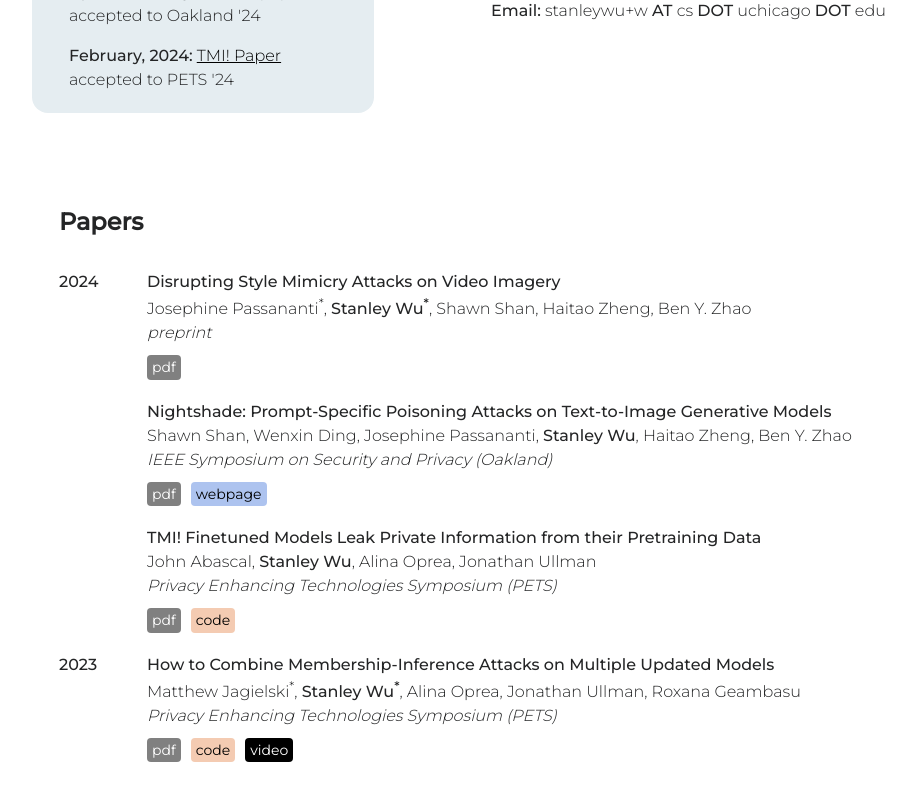
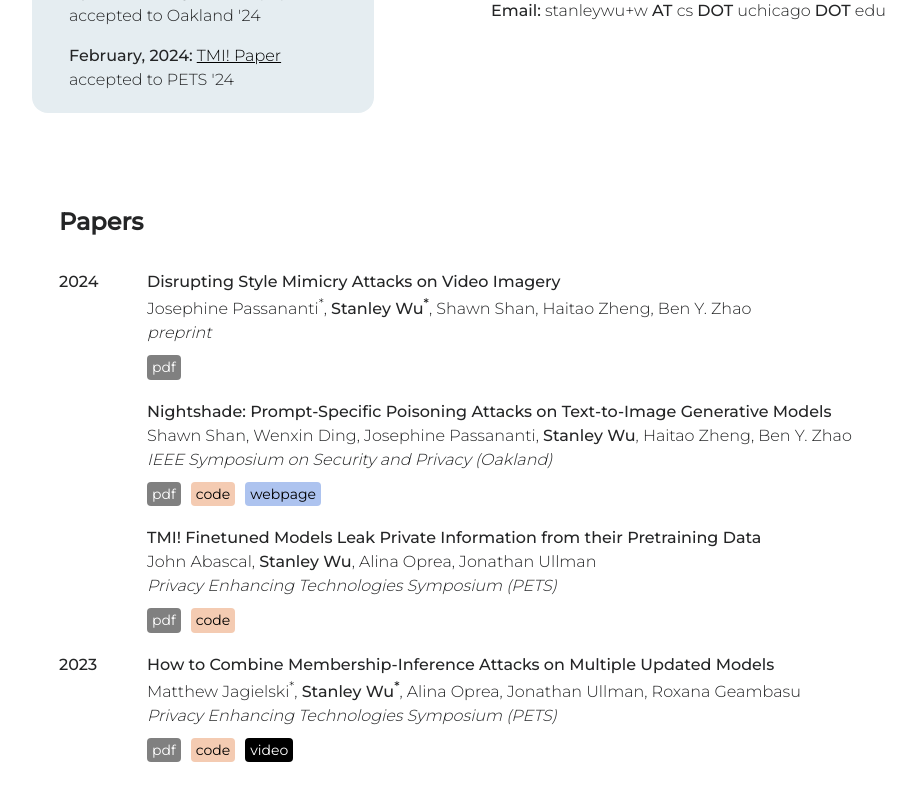
Before and after one commit to stanleykywu/stanley-portfolio-website-nextjs, a Next.js app: page / in a window 1280 px wide. Shown: the part 623-1423 px from the top of the page, without its empty margins (53-969 px from the left). Built offline with nearby package versions, Linux system fonts and the light colour scheme.

Commit message:
add link to code

```diff
--- a/pages/research/Research.jsx
+++ b/pages/research/Research.jsx
@@ -43,6 +43,9 @@ const Research = () => {
                   <div style={{display: "flex", flexDirection: "row", alignItems: "center"}}>
                     <Button variant='contained' disableElevation href='https://arxiv.org/abs/2310.13828' target='_blank' rel="noopener noreferrer" sx={{ display: 'flex', flexDirection: 'column', backgroundColor: 'gray', marginTop: '10px', marginRight:"10px", padding: '0px 5px', minWidth: 0, textTransform: 'none'}} className='slight__pdfhover'>
                       pdf
+                    </Button>
+                    <Button variant='contained' disableElevation href='https://github.com/Shawn-Shan/nightshade-release' target='_blank' rel="noopener noreferrer" sx={{ display: 'flex', flexDirection: 'column', backgroundColor: '#F4cBB2', color: '#000', marginTop: '10px', marginRight:"10px", padding: '0px 5px', minWidth: 0, textTransform: 'none'}} className='slight__githubhover'>
+                      code
                     </Button>
                     <Button variant='contained' disableElevation href='https://nightshade.cs.uchicago.edu/' target='_blank' rel="noopener noreferrer" sx={{ display: 'flex', flexDirection: 'column', backgroundColor: '#adc3ef', color: '#000', marginTop: '10px', marginRight:"10px", padding: '0px 5px', minWidth: 0, whiteSpace: 'nowrap', textTransform: 'none'}} className='slight__webpagehover'>
                       webpage
```
